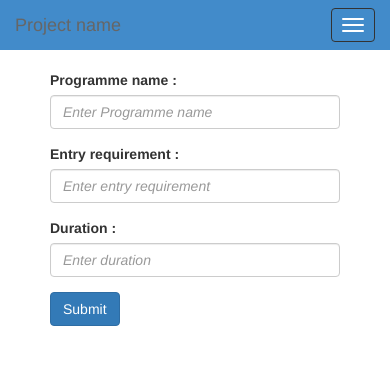
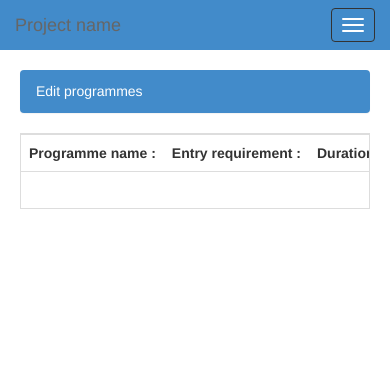
Before and after one commit to mngalande/transcript, a PHP site: page /validator/validate-programmes.php in a window 390 px wide. Shown: the top 365 px of the page. Run offline with PHP 8.4, Linux system fonts and the light colour scheme; the visitor is signed in with stand-in values (Sample User, id 1); tables that the repository leaves empty or names only in its code hold one stand-in row (values such as "Sample post"); data that the repository does not hold is empty.

Commit message:
added new scripts to validator folder. validate-programmes and validate-grades

```diff
--- a/clerk/programmes.edit.php
+++ b/clerk/programmes.edit.php
@@ -1,6 +1,4 @@
 <?php
-
-var_dump(crypt("ggjnnnn", "rl")); exit;
 
 //require "../common/access.php";
 require "../common/authorise.php";
--- a/common/connect.php
+++ b/common/connect.php
@@ -11,8 +11,7 @@ class conn
 	{
 		if(conn::$con == null)
 		{
-
-			conn::$con = new PDO('mysql:host=localhost;dbname=transcript', 'root', 'personal');
+			conn::$con = new PDO('mysql:host=localhost;dbname=transcript', 'root', '');
 
 			conn::$con->setAttribute(PDO::ATTR_ERRMODE, PDO::ERRMODE_EXCEPTION);
 			conn::$con->setAttribute(PDO::ATTR_CASE, PDO::CASE_NATURAL);
--- a/common/grade.class.php
+++ b/common/grade.class.php
@@ -5,11 +5,11 @@ require_once "../common/connect.php";
 class Grade {
 
 	public static function getAllGrades(){
-		return conn::query("SELECT * FROM tblcourses", array());
+		return conn::query("SELECT * FROM tblCourses", array());
 	}
 
 	public static function getProgramme($id){
-		return conn::query("SELECT * FROM tblcourses WHERE CourseCode = ?", array($id));
+		return conn::query("SELECT * FROM tblCourses WHERE CourseCode = ?", array($id));
 	}
 
 }
--- a/common/programmes.class.php
+++ b/common/programmes.class.php
@@ -1,11 +1,11 @@
 <?php
 
-require_once "../common/connect.php";
+require "../common/connect.php";
 
 class Programmes {
 	public static function addProgramme($ProgrammeName, $EntryRequirements, $Duration)
 	{
-		$q = conn::db()->prepare('INSERT INTO tblprogrammes SET
+		$q = conn::db()->prepare('INSERT INTO tblProgrammes SET
 							   	  ProgrammeName = ?,
 							      EntryRequirements = ?,
 							      Duration = ?
@@ -19,14 +19,8 @@ class Programmes {
 		return conn::query("SELECT * FROM tblProgrammes", array());
 	}
 
-	public static function getAllProgrammes(){
-		$sql = conn::db()->prepare("SELECT * FROM tblProgrammes");
-		$sql->execute();
-		return $sql;
-	}
-
 	public static function selectProgramme($id){
-		return conn::query("SELECT * FROM tblprogrammes WHERE ProgrammeID = ?", array($id));
+		return conn::query("SELECT * FROM tblProgrammes WHERE ProgrammeID = ?", array($id));
 	}
 
 }
--- a/common/script.php
+++ b/common/script.php
@@ -28,7 +28,7 @@ $val = new Validator(array(
 
 if($succ == true){
 // ProgrammeID 	ProgrammeName 	EntryRequirements 	Duration
-$sql = conn::update("UPDATE tblprogrammes SET
+$sql = conn::update("UPDATE tblProgrammes SET
 					 ProgrammeName = ?,
 					 EntryRequirements = ?,
 					 Duration = ?
--- a/common/script_grades.php
+++ b/common/script_grades.php
@@ -10,6 +10,9 @@ $succ = false;
 $val = new Validator(array(
 					'numbers' => array(
                       array($_POST['form2'], 'Course Version')
+                     ),
+					 'decimal' => array(
+                      array($_POST['form4'], 'Course Hours')
                      ),
 					'length' => array(
 					  array($_POST['form2'], 1, 'max', 'Course Version'),
@@ -27,7 +30,7 @@ $val = new Validator(array(
 if($succ == true){
 //  CourseCode 	CourseVersion 	CourseName 	CreditHours 	CourseYearOffered
 
-$sql = conn::update("UPDATE tblcourses SET
+$sql = conn::update("UPDATE tblCourses SET
 					 CourseVersion = ?,
 					 CourseName = ?,
 					 CreditHours = ?
--- a/validator/validate-programmes.php
+++ b/validator/validate-programmes.php
@@ -1,40 +1,3 @@
-<?php
-  require "../common/access.php";
-  require "../common/authorise.php";
-	require "../layout/header.php";
-
-?>
-
-    <div class="container">
-      <div class="row">
 <?php
 
-require "../layout/sidebar.php";
-
-?>
-      </div>
-	  <div>
-        <div class="col-sm-11">
-	  	<form action="" method="post">
-      <div class="form-group">
-        <label for="exampleInputEmail1">Programme name : </label>
-        <input type="text" class="form-control" name="" id="" placeholder="Enter Programme name">
-      </div>
-      <div class="form-group">
-        <label for="exampleInputPassword1">Entry requirement : </label>
-        <input type="text" class="form-control" name="" id="" placeholder="Enter entry requirement">
-      </div>
-	  <div class="form-group">
-        <label for="exampleInputEmail1">Duration : </label>
-        <input type="text" class="form-control" name="" id="" placeholder="Enter duration">
-      </div>
-      <button type="submit" class="btn btn-primary">Submit</button>
-		</form>
-	</div>
-	  </div>
-    </div>
-
-
-<?php
-
-	require "../layout/footer.php";
+require "../clerk/programmes.edit.php";
```
Also changed, not shown: common/validator.php (+10 -0 lines), validator/validate-grades.php (renamed from clerk/grades.edit.php).
